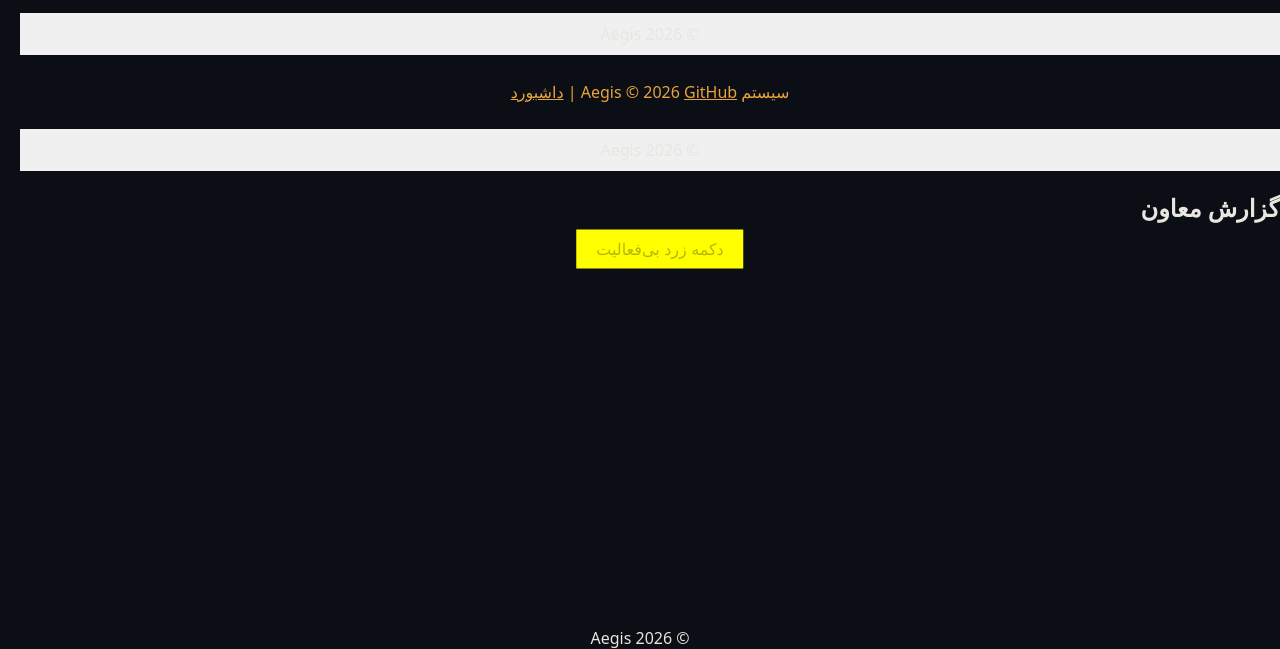
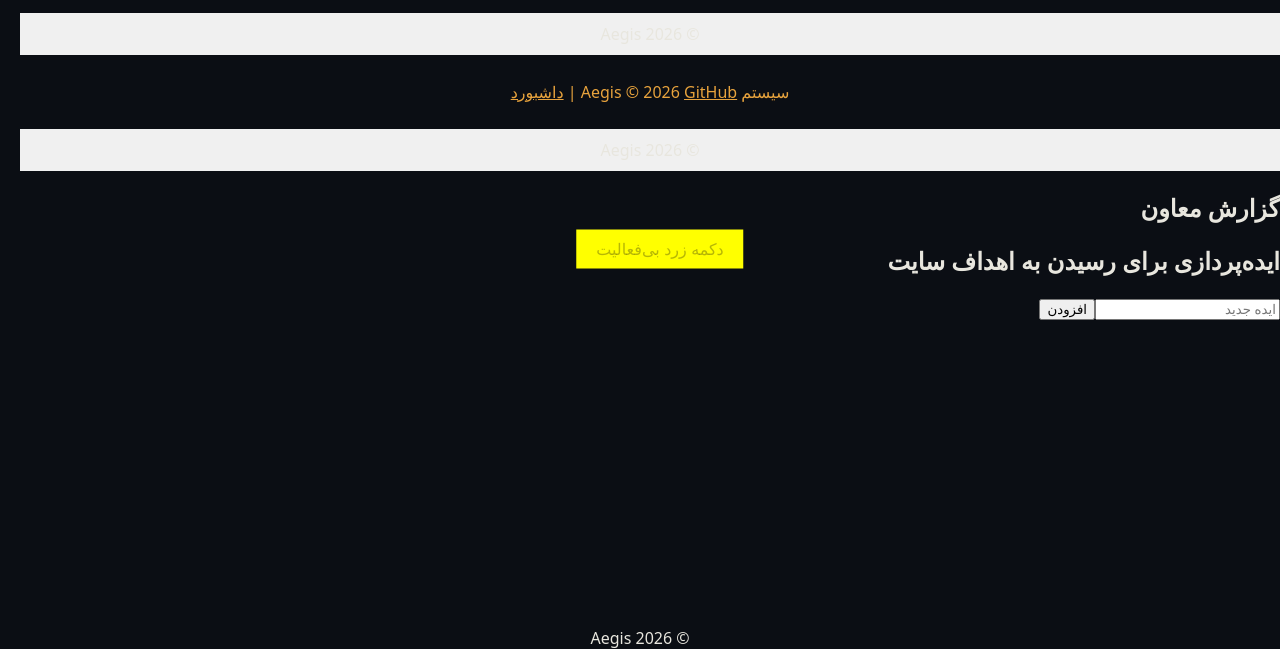
Before and after one commit to Dazm86/aegis, a website: page site-staging/index.html in a window 1280 px wide. Shown: the part 151-800 px from the top of the page. Drawn offline with Linux system fonts and the light colour scheme.

Commit message:
Deployer: apply approved changes to staging

```diff
--- a/site-staging/index.html
+++ b/site-staging/index.html
@@ -74,6 +74,9 @@ function searchCodes(query) {
 
   <!-- mission #27: گزارش و گفتگوی معاون -->
   <section id='deputy-report'><h2>گزارش معاون</h2><p id='project-status'></p><script>const sb = supabase.createClient('https://xufbpsdtzrjnwvkpalbu.supabase.co', 'eyJhbGciOiJIUzI1NiIsInR5cCI6IkpXVCJ9.eyJpc3MiOiJzdXBhYmFzZSIsInJlZiI6Inh1ZmJwc2R0enJqbnd2a3BhbGJ1Iiwicm9sZSI6ImFub24iLCJpYXQiOjE3ODMzODc2NzIsImV4cCI6MjA5ODk2MzY3Mn0.X1EnpBZxrDdFRz6tRxpmOJIyTAEiOXZGG-NHIqTC5p0'); sb.from('missions').select('id, title, description, status').then(data => { const projectStatus = data.data.map(mission => mission.status).join(', '); document.getElementById('project-status').innerHTML = `وضعیت پروژه: ${projectStatus}`; });</script></section>
+
+  <!-- mission #28: ایده‌پردازی برای رسیدن به اهداف سایت -->
+  <section id='idea-section'><h2>ایده‌پردازی برای رسیدن به اهداف سایت</h2><ul id='ideas-list'></ul><input id='new-idea' type='text' placeholder='ایده جدید'><button id='add-idea'>افزودن</button></section><script>const ideasList = document.getElementById('ideas-list'); const newIdeaInput = document.getElementById('new-idea'); const addIdeaButton = document.getElementById('add-idea'); addIdeaButton.addEventListener('click', () => { const newIdea = newIdeaInput.value; if (newIdea) { const li = document.createElement('li'); li.textContent = newIdea; ideasList.appendChild(li); newIdeaInput.value = ''; } });</script>
   <!-- AEGIS_INSERT_POINT -->
 </body>
 </html>
```
